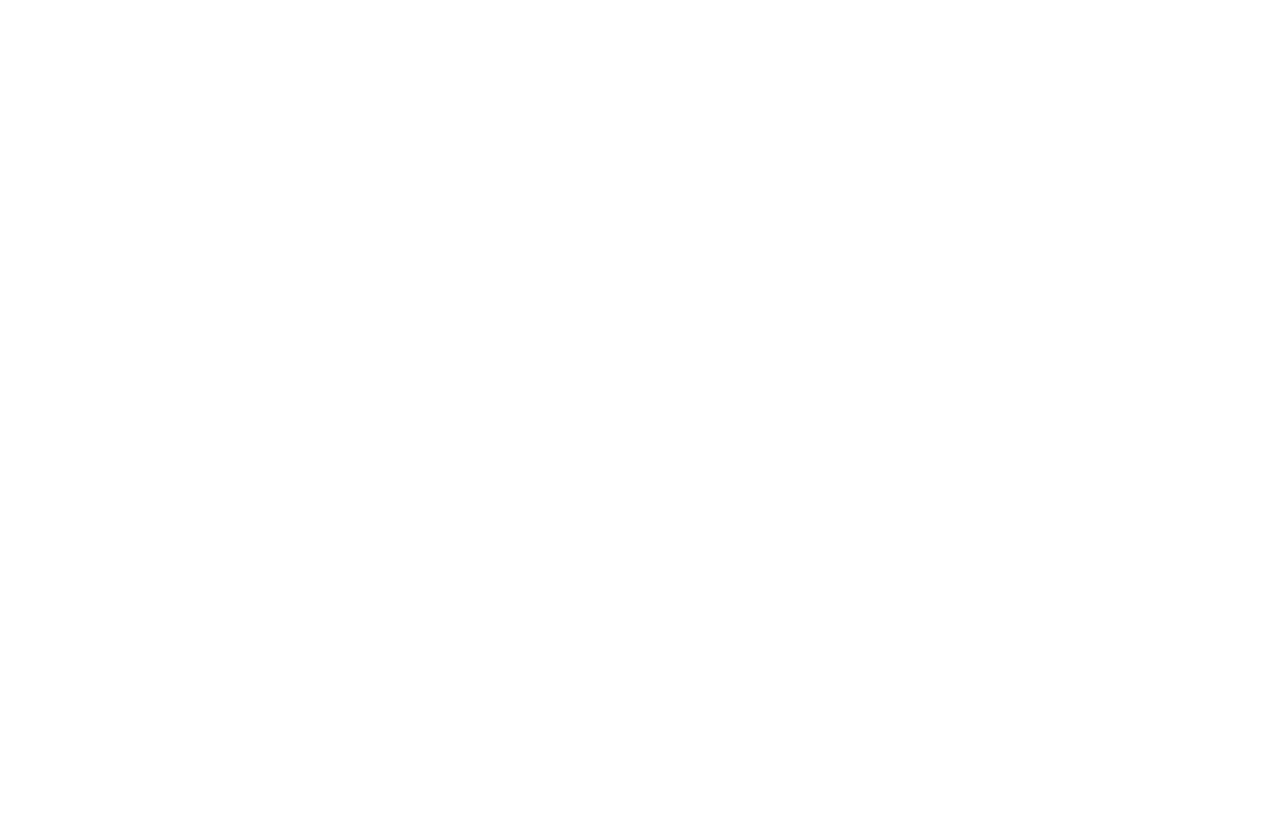
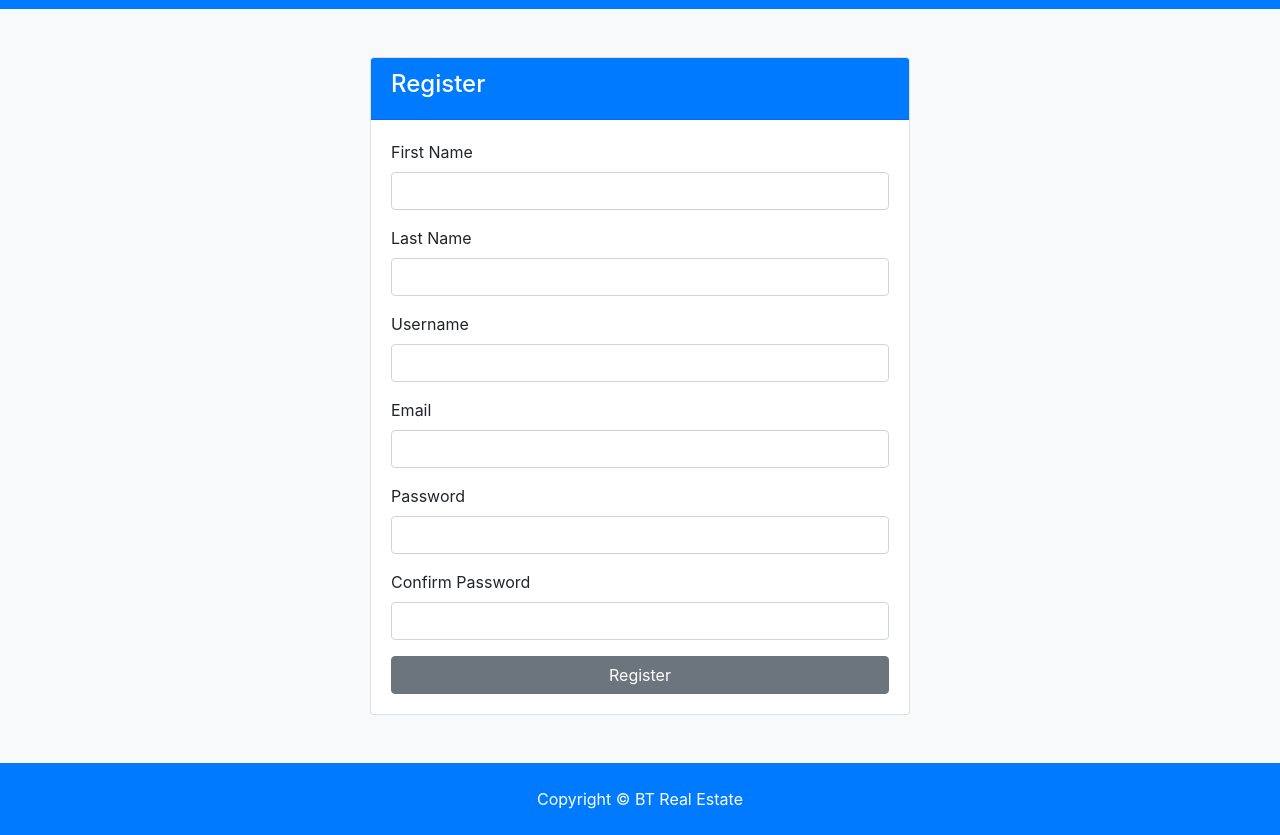
Before and after one commit to MihailPertsev/BT-Real-Estate, a Django app: page /accounts/register in a window 1280 px wide. Before the commit the part shown is empty. Shown: the part 373-1208 px from the top of the page. Before the commit the page ends 44 px from the top, so only its background shows below. Run offline with Django 3.2, Linux system fonts and the light colour scheme; some libraries are stand-ins or nearby versions.

Commit message:
Added partials/_alert.html Updated settings.py for Messages. Updated templates/accounts/login.html and register.html. Tested message error in login and register.

```diff
--- a/accounts/views.py
+++ b/accounts/views.py
@@ -1,12 +1,22 @@
 from django.shortcuts import render, redirect
+from django.contrib import messages
 
 
 def register(request):
-    return render(request, 'accounts/register.html')
+    if request.method == 'POST':
+        messages.error(request, 'Testing error message')
+        return redirect('register')
+
+    else:
+        return render(request, 'accounts/register.html')
 
 
 def login(request):
-    return render(request, 'accounts/login.html')
+    if request.method == 'POST':
+        # Login User
+        return
+    else:
+        return render(request, 'accounts/login.html')
 
 
 def logout(request):
--- a/templates/accounts/register.html
+++ b/templates/accounts/register.html
@@ -1 +1,49 @@
-<h1>Register</h1>
+{% extends "base.html"%}
+{% block content %}
+    <section id="register" class="bg-light py-5">
+        <div class="container">
+          <div class="row">
+            <div class="col-md-6 mx-auto">
+              <div class="card">
+                <div class="card-header bg-primary text-white">
+                  <h4>
+                    <i class="fas fa-user-plus"></i> Register</h4>
+                </div>
+                <div class="card-body">
+                    <!-- Alerts -->
+                      {% include 'partials/_alerts.html' %}
+                    <form action="{% url 'register' %}" method="POST">
+                        {% csrf_token %}
+                      <div class="form-group">
+                      <label for="first_name">First Name</label>
+                      <input type="text" name="first_name" class="form-control" required>
+                    </div>
+                    <div class="form-group">
+                      <label for="last_name">Last Name</label>
+                      <input type="text" name="last_name" class="form-control" required>
+                    </div>
+                    <div class="form-group">
+                      <label for="username">Username</label>
+                      <input type="text" name="username" class="form-control" required>
+                    </div>
+                    <div class="form-group">
+                      <label for="email">Email</label>
+                      <input type="email" name="email" class="form-control" required>
+                    </div>
+                    <div class="form-group">
+                      <label for="password2">Password</label>
+                      <input type="password" name="password" class="form-control" required>
+                    </div>
+                    <div class="form-group">
+                      <label for="password">Confirm Password</label>
+                      <input type="password" name="password2" class="form-control" required>
+                    </div>
+                    <input type="submit" value="Register" class="btn btn-secondary btn-block">
+                  </form>
+                </div>
+              </div>
+            </div>
+          </div>
+        </div>
+    </section>
+{% endblock %}
--- /dev/null
+++ b/templates/partials/_alerts.html
@@ -0,0 +1,18 @@
+{% if messages %}
+    {% for message in messages %}
+        <div id="message" class="container">
+            <div class="alert alert-{{ message.tags }} alert-dismissible text-center" role="alert">
+                <button type="button" class="close" data-dismiss="alert"><span aria-hidden="true">
+                    &times;</span></button>
+                    <strong>
+                        {% if message.level == DEFAULT_MASSAGE_LEVELS.ERROR %}
+                            Error:
+                          {% else %}
+                            {{ message.tags|title }}
+                        {% endif %}
+                    </strong>
+                {{ message }}
+            </div>
+        </div>
+    {% endfor %}
+{% endif %}
```
Also changed, not shown: btre/settings.py (+8 -2 lines), templates/accounts/login.html (+35 -1 lines).
